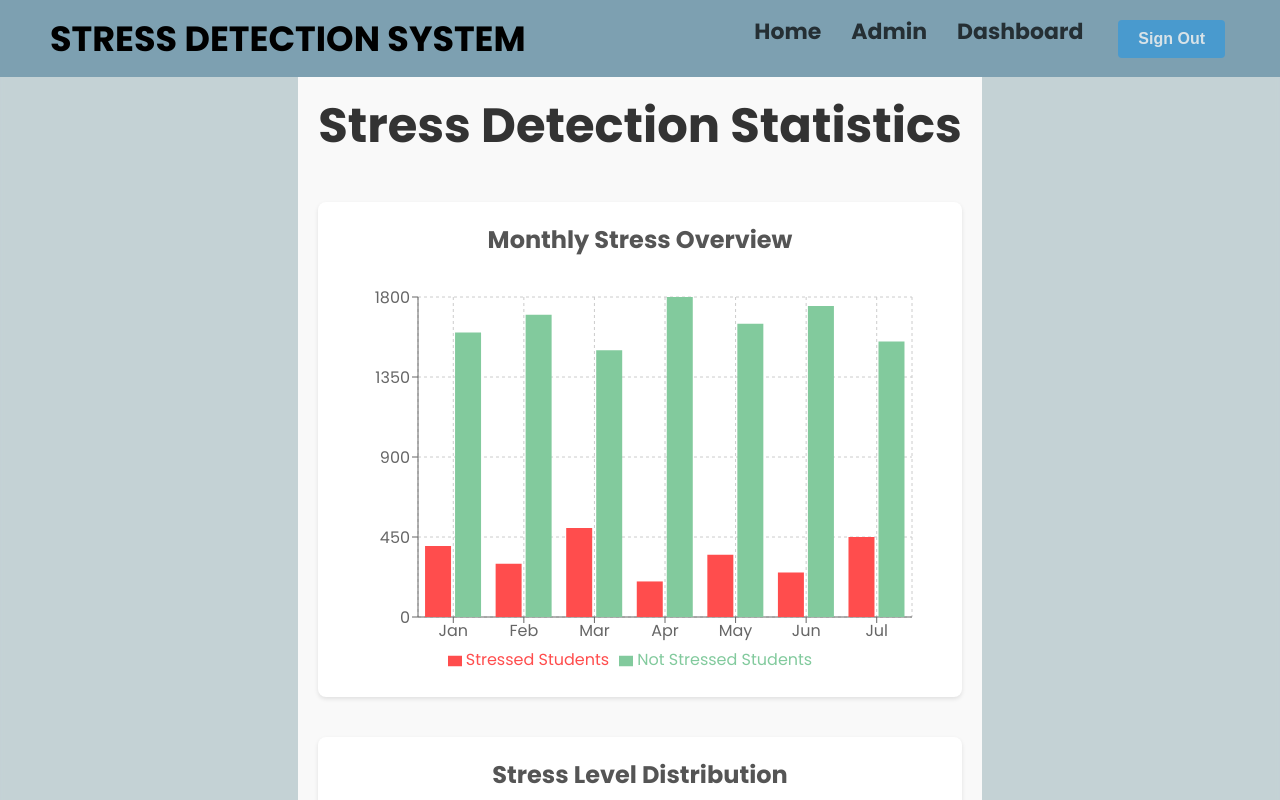
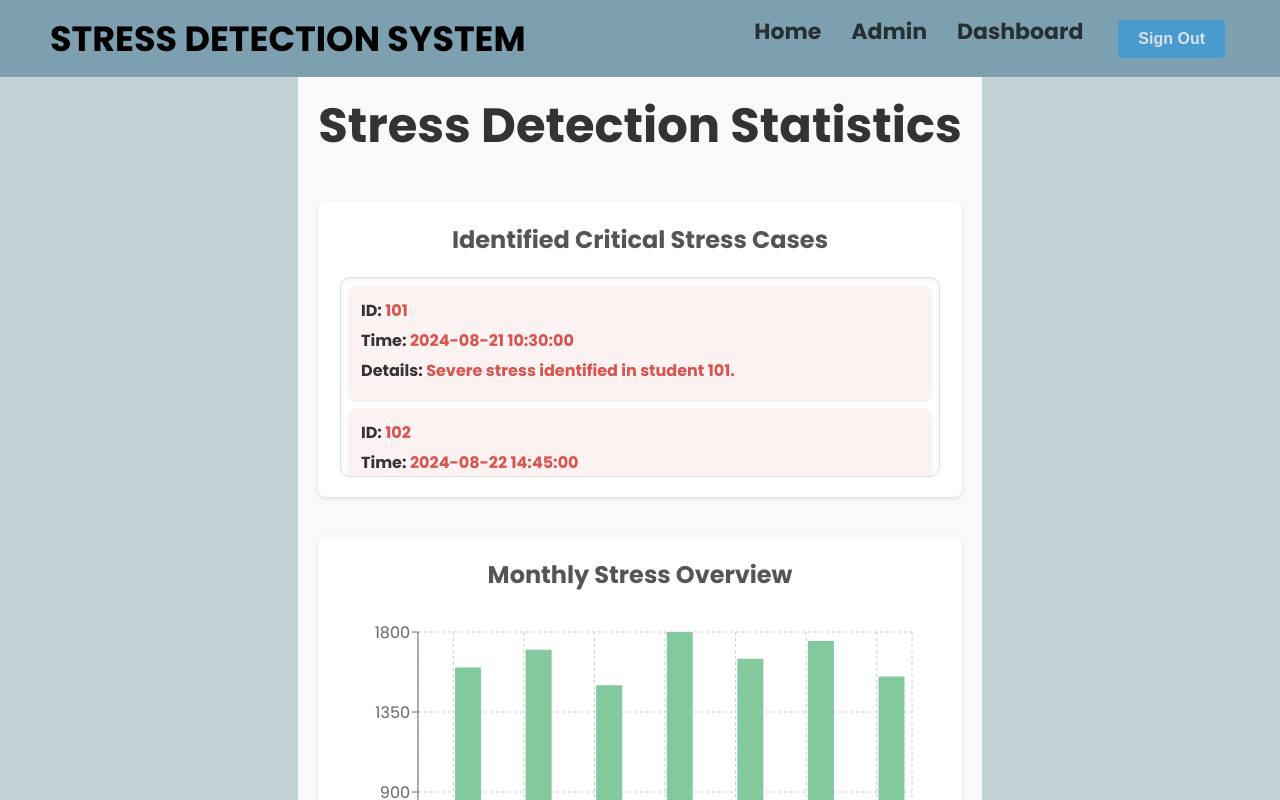
Before and after one commit to DahamiFonseka/AI-Based-Stress-Detection-System-for-University-Students, a React (Create React App) app: page /statistics in a window 1280 px wide. Shown: the top 800 px of the page. Built offline with nearby package versions, Linux system fonts and the light colour scheme; no server answers; sample sign-in values are in the browser's storage.

Commit message:
Modified stats in the dashboard

```diff
--- a/src/Page/statistics.css
+++ b/src/Page/statistics.css
@@ -23,3 +23,52 @@
     margin-bottom: 20px;
     color: #555;
   }
+
+  .critical-cases-list {
+    list-style: none;
+    padding: 0;
+    max-width: 600px;
+    margin: 0 auto;
+    max-height: 200px;
+    overflow-y: auto;
+    border: 1px solid #ddd;
+    border-radius: 10px;
+    background-color: #fff;
+    box-shadow: inset 0 2px 4px rgba(0, 0, 0, 0.05);
+    scroll-behavior: smooth;
+  }
+
+  .critical-case-item {
+    display: flex;
+    flex-direction: column;
+    background-color: #fdf2f2;
+    padding: 12px;
+    margin: 8px;
+    border-radius: 8px;
+    box-shadow: 0 1px 3px rgba(0, 0, 0, 0.1);
+    transition: transform 0.2s, box-shadow 0.2s;
+  }
+
+  .critical-case-item:hover {
+    transform: translateY(-2px);
+    box-shadow: 0 4px 6px rgba(0, 0, 0, 0.15);
+  }
+
+  .critical-case-item span {
+    margin-bottom: 5px;
+    color: #d9534f;
+    font-weight: bold;
+  }
+
+  .critical-case-item span strong {
+    color: #333;
+  }
+
+  .critical-cases-list::-webkit-scrollbar {
+    width: 6px;
+  }
+
+  .critical-cases-list::-webkit-scrollbar-thumb {
+    background-color: #d9534f;
+    border-radius: 10px;
+  }
--- a/src/Page/statistics.js
+++ b/src/Page/statistics.js
@@ -18,12 +18,33 @@ const stressLevelDistribution = [
   { name: 'High', value: 200 },
 ];
 
+const criticalStressCases = [
+  { id: '101', time: '2024-08-21 10:30:00', details: 'Severe stress identified in student 101.' },
+  { id: '102', time: '2024-08-22 14:45:00', details: 'Severe stress identified in student 102.' },
+  { id: '103', time: '2024-08-23 09:15:00', details: 'Severe stress identified in student 103.' },
+  { id: '104', time: '2024-08-24 12:00:00', details: 'Severe stress identified in student 104.' },
+  { id: '105', time: '2024-08-25 16:20:00', details: 'Severe stress identified in student 105.' },
+];
+
 const COLORS = ['#0088FE', '#00C49F', '#FFBB28'];
 
 const Statistics = () => {
   return (
     <div className="statistics-container">
       <h1>Stress Detection Statistics</h1>
+
+      <div className="chart-section">
+        <h2>Identified Critical Stress Cases</h2>
+        <ul className="critical-cases-list">
+          {criticalStressCases.map((caseData) => (
+            <li key={caseData.id} className="critical-case-item">
+              <span><strong>ID:</strong> {caseData.id}</span>
+              <span><strong>Time:</strong> {caseData.time}</span>
+              <span><strong>Details:</strong> {caseData.details}</span>
+            </li>
+          ))}
+        </ul>
+      </div>
 
       <div className="chart-section">
         <h2>Monthly Stress Overview</h2>
```
